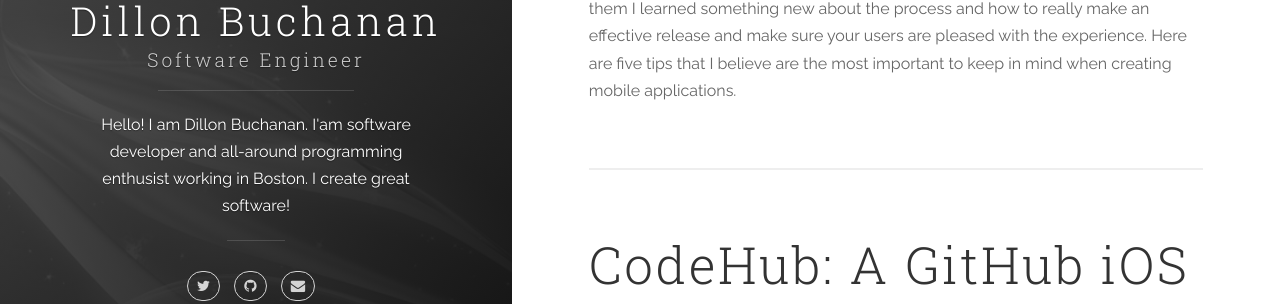
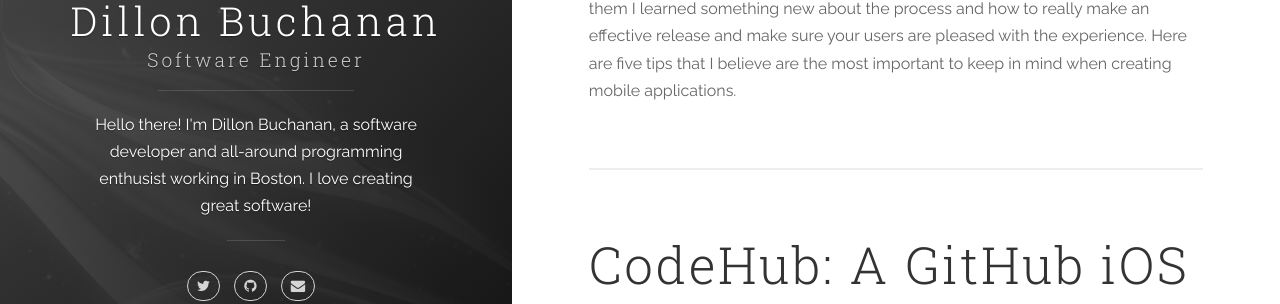
Before and after one commit to thedillonb/thedillonb.github.io, a Jekyll site: the page built from index.html, in a window 1280 px wide. Shown: the part 346-650 px from the top of the page. Built offline with Jekyll 4.4.1, drawn with Linux system fonts in a browser that asks for light colours; nearby versions of some CDN libraries; Markdown is read by kramdown in place of the engine named in the settings; the list of posts is cut into pages by our own code; comment, search, counter and statistics services are not loaded.

Commit message:
Fixed typos

```diff
--- a/_config.yml
+++ b/_config.yml
@@ -9,7 +9,7 @@ excerpt_separator: </p>
 web_url: http://www.dillonbuchanan.com
 
 # Stuff for the website
-description: "Hello! I am Dillon Buchanan. I'am software developer and all-around programming enthusist working in Boston. I create great software!"
+description: "Hello there! I'm Dillon Buchanan, a software developer and all-around programming enthusist working in Boston. I love creating great software!"
 blog_logo: https://avatars2.githubusercontent.com/u/1644068?s=460
 
 gems:
```
